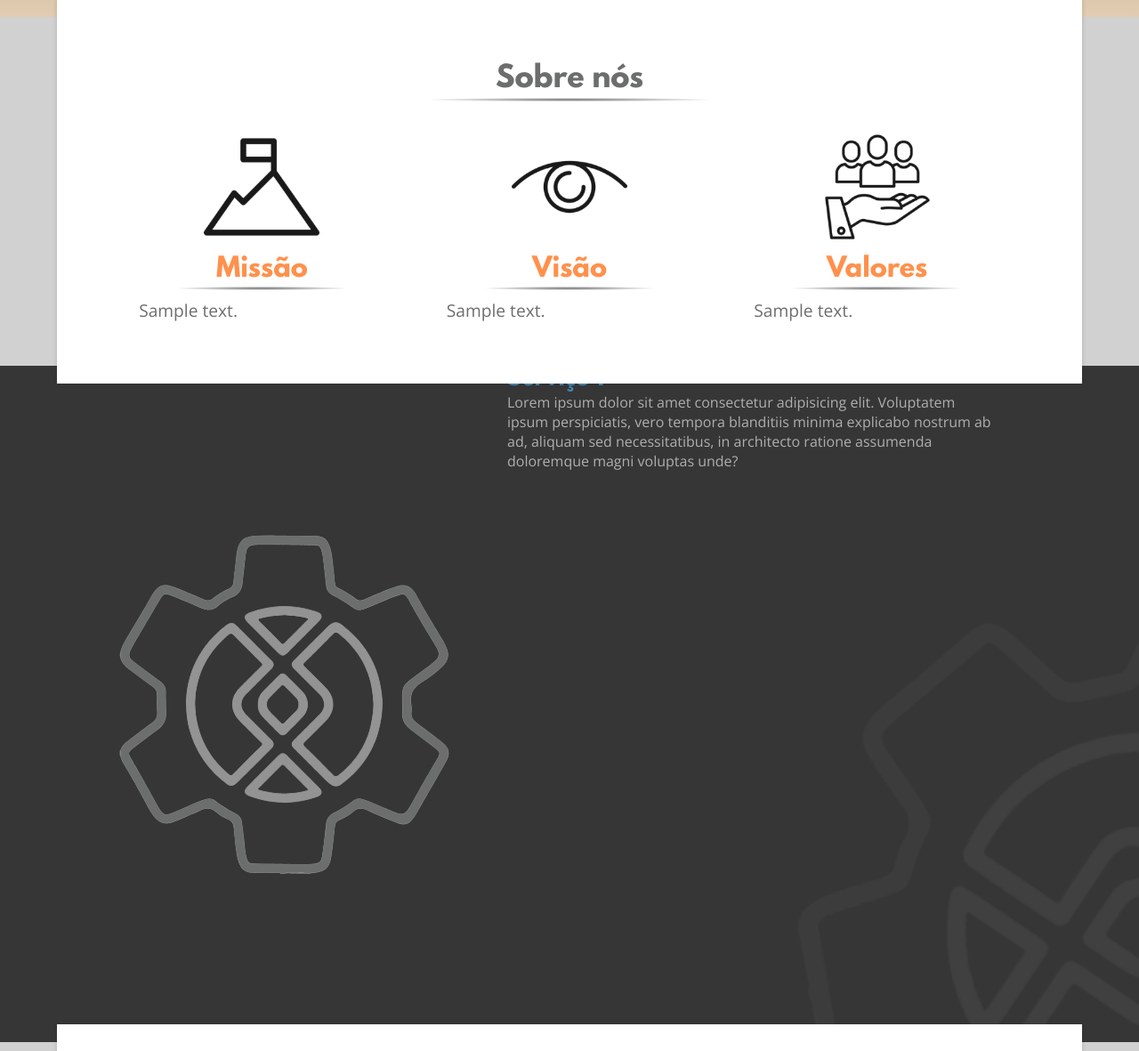
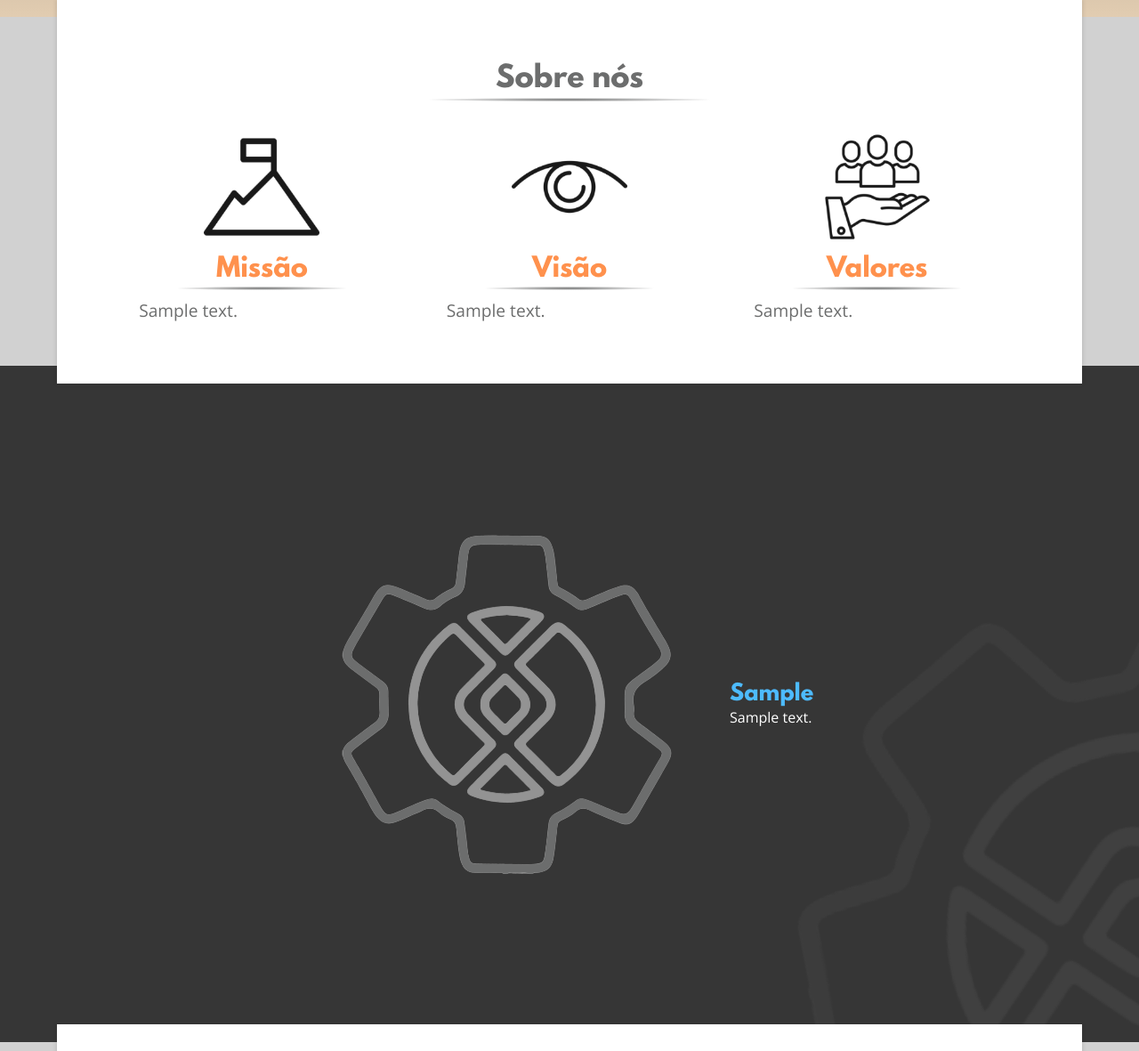
Before and after one commit to citi-onboarding/biotech-onepage, a Django app: page / in a window 1280 px wide. Shown: the part 781-1962 px from the top of the page at 89% size. Run offline with Django 3.2, Linux system fonts and the light colour scheme; tables that the repository leaves empty hold one stand-in row (values such as "Sample post"); grey boxes marked "Sample" are stand-in pictures; some libraries are stand-ins or nearby versions.

Commit message:
Adjusted servicos feature and css

```diff
--- a/biotech/settings/base.py
+++ b/biotech/settings/base.py
@@ -136,12 +136,6 @@
 MEDIA_ROOT = os.path.join(BASE_DIR, 'media')
 MEDIA_URL = '/media/'
 
-# Dropbox Config
-
-DEFAULT_FILE_STORAGE = 'storages.backends.dropbox.DropBoxStorage'
-DROPBOX_OAUTH2_TOKEN = env('DROPBOX_OAUTH2_TOKEN')
-DROPBOX_TIMEOUT = 100
-
 #Templated email config
 
 TEMPLATED_EMAIL_BACKEND = 'templated_email.backends.vanilla_django.TemplateBackend'
--- a/biotech/settings/production.py
+++ b/biotech/settings/production.py
@@ -5,3 +5,7 @@
 SECURE_SSL_REDIRECT = True
 
 SECURE_PROXY_SSL_HEADER = ('HTTP_X_FORWARDED_PROTO', 'https')
+
+DEFAULT_FILE_STORAGE = 'storages.backends.dropbox.DropBoxStorage'
+DROPBOX_OAUTH2_TOKEN = env('DROPBOX_OAUTH2_TOKEN')
+DROPBOX_TIMEOUT = 100
--- a/core/templates/sections/servicos.html
+++ b/core/templates/sections/servicos.html
@@ -18,36 +18,13 @@
             <input type="radio" name="carousel" id="carousel5"/>
 
             <main class="carousel__stage">
-                <div class="carousel__item">
-                    <h2>Serviço 1</h2>
-                    <p>Lorem ipsum dolor sit amet consectetur adipisicing elit. Voluptatem ipsum perspiciatis, vero tempora blanditiis minima explicabo nostrum ab ad, aliquam sed necessitatibus, in architecto ratione assumenda doloremque magni voluptas unde?</p>
-                    <!-- <label for="carousel1" class="carousel__prev" onclick="rotatePrev()"></label> -->
-                    <!-- <label for="carousel1" class="carousel__next" onclick="rotateNext()"></label> -->
-                </div>
-                <div  class="carousel__item">
-                    <h2>Serviço 2</h2>
-                    <p>Lorem ipsum dolor sit amet consectetur adipisicing elit. Voluptatem ipsum perspiciatis, vero tempora blanditiis minima explicabo nostrum ab ad, aliquam sed necessitatibus, in architecto ratione assumenda doloremque magni voluptas unde?</p>
-                    <!-- <label for="carousel1" class="carousel__prev" onclick="rotatePrev()"></label> -->
-                    <!-- <label for="carousel3" class="carousel__next" onclick="rotateNext()"></label> -->
-                </div>
-                <div class="carousel__item">
-                    <h2>Serviço 3</h2>
-                    <p>Lorem ipsum dolor sit amet consectetur adipisicing elit. Voluptatem ipsum perspiciatis, vero tempora blanditiis minima explicabo nostrum ab ad, aliquam sed necessitatibus, in architecto ratione assumenda doloremque magni voluptas unde?</p>
-                    <!-- <label for="carousel2" class="carousel__prev" onclick="rotatePrev()"></label> -->
-                    <!-- <label for="carousel4" class="carousel__next" onclick="rotateNext()"></label> -->
-                </div>
-                <div  class="carousel__item">
-                    <h2>Serviço 4</h2>
-                    <p>Lorem ipsum dolor sit amet consectetur adipisicing elit. Voluptatem ipsum perspiciatis, vero tempora blanditiis minima explicabo nostrum ab ad, aliquam sed necessitatibus, in architecto ratione assumenda doloremque magni voluptas unde?</p>
-                    <!-- <label for="carousel3" class="carousel__prev" onclick="rotatePrev()"></label> -->
-                    <!-- <label for="carousel5" class="carousel__next" onclick="rotateNext()"></label> -->
-                </div>
-                <div class="carousel__item">
-                    <h2>Serviço 5</h2>
-                    <p>Lorem ipsum dolor sit amet consectetur adipisicing elit. Voluptatem ipsum perspiciatis, vero tempora blanditiis minima explicabo nostrum ab ad, aliquam sed necessitatibus, in architecto ratione assumenda doloremque magni voluptas unde?</p>
-                    <!-- <label for="carousel4" class="carousel__prev" onclick="rotatePrev()"></label> -->
-                    <!-- <label for="carousel1" class="carousel__next" onclick="rotateNext()"></label> -->
-                </div>
+                {% for servico_item in servicos %}
+                    <div class="carousel__item">
+                        <h2>{{servico_item.servico_tipo}}</h2>
+                        <p>{{servico_item.servico_descricao}}</p>
+                        <label for="carousel1" class="carousel__next" onclick="rotateNext()"></label>
+                    </div>
+                {% endfor %}
             </main>
         </section>
     </div>
--- a/core/views.py
+++ b/core/views.py
@@ -18,7 +18,6 @@
         context["servicos"] = Servicos.objects.all()
         context["mvv"] = MVV.objects.get()
         context["banner"] = Banner.objects.all()
-
         return context
 
 def send_email(request):
--- a/static/css/servicos.css
+++ b/static/css/servicos.css
@@ -39,7 +39,6 @@
   }
   .text {
     width: 50%;
-    height: -webkit-fill-available;
     /* margin-top: 7em; */
     align-items: center;
     display: flex;
```
Also changed, not shown: 2 other files.
